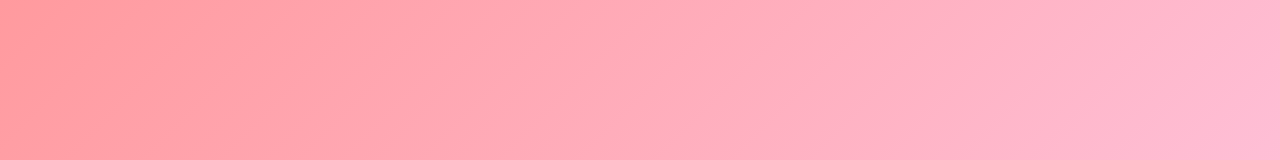
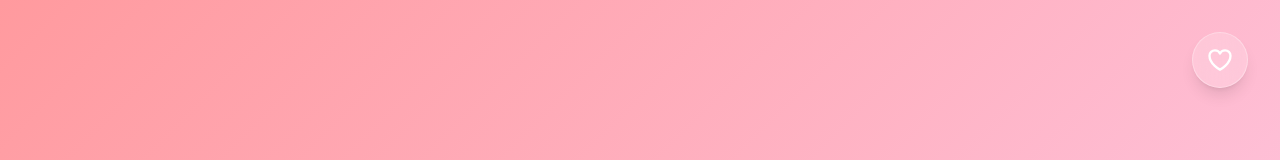
Before and after one commit to DanCondie87/quotedrop, a Next.js app: page / in a window 1280 px wide. Shown: the top 160 px of the page. Built offline with nearby package versions, Linux system fonts and the light colour scheme.

Commit message:
feat: US-005 Save Favorites

```diff
--- a/src/app/page.tsx
+++ b/src/app/page.tsx
@@ -1,14 +1,21 @@
 'use client';
 
-import { useState } from 'react';
+import { useState, useEffect } from 'react';
 import QuoteCard from '@/components/QuoteCard';
 import { getRandomQuote } from '@/lib/quotes';
 import { getRandomGradient } from '@/lib/gradients';
+import { isFavorite, toggleFavorite } from '@/lib/favorites';
 
 export default function Home() {
   const [quote, setQuote] = useState(() => getRandomQuote());
   const [gradient, setGradient] = useState(() => getRandomGradient());
   const [copied, setCopied] = useState(false);
+  const [favorited, setFavorited] = useState(false);
+
+  // Check if current quote is favorited on mount and when quote changes
+  useEffect(() => {
+    setFavorited(isFavorite(quote));
+  }, [quote]);
 
   const handleNewQuote = () => {
     setQuote(getRandomQuote());
@@ -27,6 +34,11 @@ export default function Home() {
     }
   };
 
+  const handleToggleFavorite = () => {
+    const newFavoritedState = toggleFavorite(quote, gradient);
+    setFavorited(newFavoritedState);
+  };
+
   return (
     <main
       style={{
@@ -35,6 +47,32 @@ export default function Home() {
       className="min-h-screen"
     >
       <QuoteCard quote={quote} />
+
+      {/* Favorite button - top right of quote card area */}
+      <div className="fixed top-8 right-8">
+        <button
+          onClick={handleToggleFavorite}
+          className="w-14 h-14 rounded-full bg-white/20 backdrop-blur-md border border-white/30 hover:bg-white/30 active:bg-white/40 transition-all shadow-lg flex items-center justify-center"
+          aria-label={favorited ? 'Remove from favorites' : 'Add to favorites'}
+        >
+          <svg
+            xmlns="http://www.w3.org/2000/svg"
+            viewBox="0 0 24 24"
+            fill={favorited ? 'currentColor' : 'none'}
+            stroke="currentColor"
+            strokeWidth="2"
+            className={`w-7 h-7 ${favorited ? 'text-red-300' : 'text-white'}`}
+          >
+            <path
+              strokeLinecap="round"
+              strokeLinejoin="round"
+              d="M21 8.25c0-2.485-2.099-4.5-4.688-4.5-1.935 0-3.597 1.126-4.312 2.733-.715-1.607-2.377-2.733-4.313-2.733C5.1 3.75 3 5.765 3 8.25c0 7.22 9 12 9 12s9-4.78 9-12z"
+            />
+          </svg>
+        </button>
+      </div>
+
+      {/* Action buttons */}
       <div className="fixed bottom-8 left-1/2 -translate-x-1/2 flex gap-4">
         <button
           onClick={handleCopy}
--- /dev/null
+++ b/src/lib/favorites.ts
@@ -0,0 +1,50 @@
+import { Quote } from './quotes';
+import { Gradient } from './gradients';
+
+export interface FavoriteQuote extends Quote {
+  id: string;
+  gradient: Gradient;
+}
+
+const FAVORITES_KEY = 'quotedrop-favorites';
+
+export function getFavorites(): FavoriteQuote[] {
+  if (typeof window === 'undefined') return [];
+  try {
+    const stored = localStorage.getItem(FAVORITES_KEY);
+    return stored ? JSON.parse(stored) : [];
+  } catch {
+    return [];
+  }
+}
+
+export function isFavorite(quote: Quote): boolean {
+  const favorites = getFavorites();
+  return favorites.some(fav => fav.text === quote.text && fav.author === quote.author);
+}
+
+export function addFavorite(quote: Quote, gradient: Gradient): void {
+  const favorites = getFavorites();
+  const id = `${Date.now()}-${Math.random()}`;
+  const newFavorite: FavoriteQuote = { ...quote, id, gradient };
+  favorites.push(newFavorite);
+  localStorage.setItem(FAVORITES_KEY, JSON.stringify(favorites));
+}
+
+export function removeFavorite(quote: Quote): void {
+  const favorites = getFavorites();
+  const filtered = favorites.filter(
+    fav => !(fav.text === quote.text && fav.author === quote.author)
+  );
+  localStorage.setItem(FAVORITES_KEY, JSON.stringify(filtered));
+}
+
+export function toggleFavorite(quote: Quote, gradient: Gradient): boolean {
+  if (isFavorite(quote)) {
+    removeFavorite(quote);
+    return false;
+  } else {
+    addFavorite(quote, gradient);
+    return true;
+  }
+}
```
Also changed, not shown: 1 other file (tests, documents, lock files or other folders).
